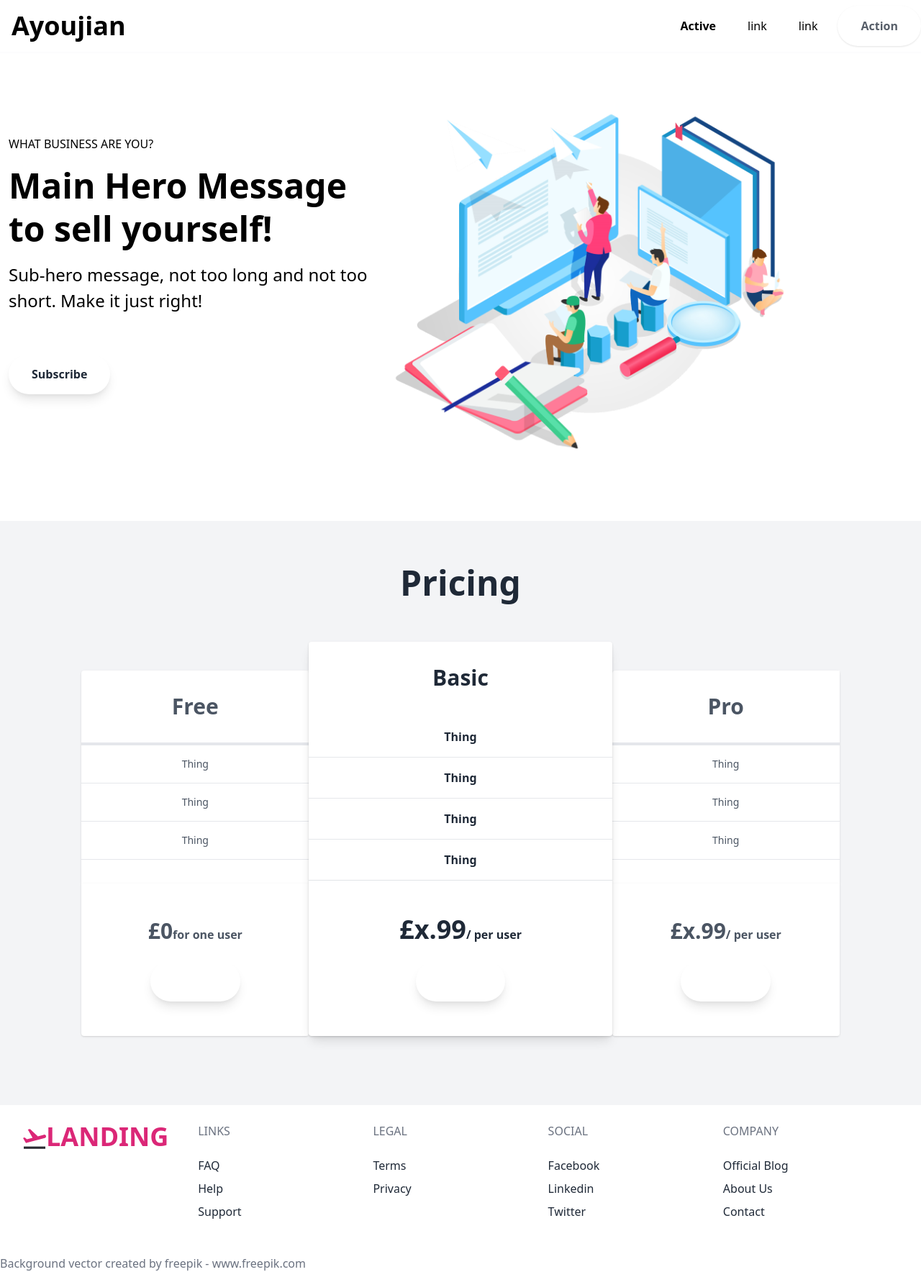
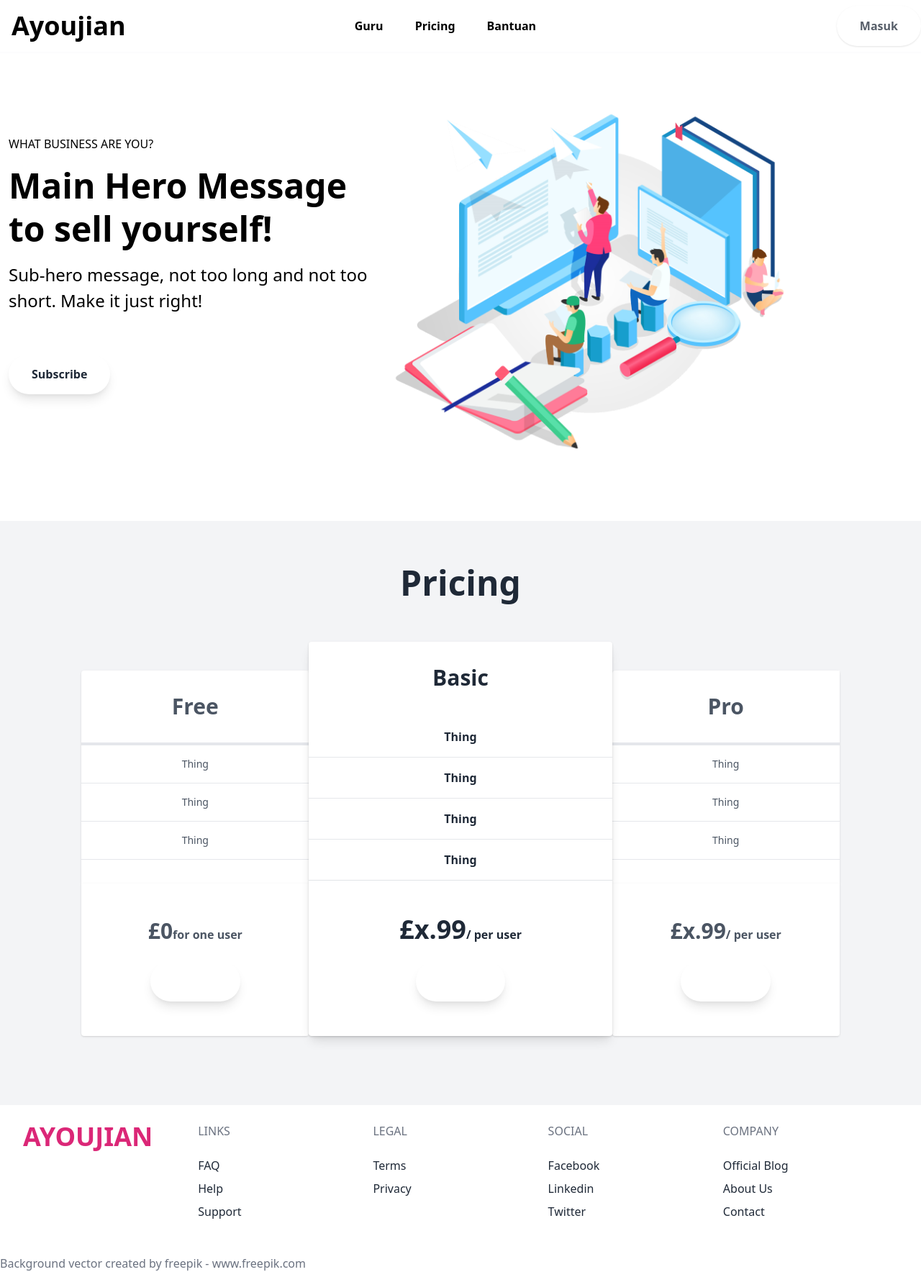
Before and after one commit to Dinel13/ayoujian, a React (Create React App) app: page / in a window 1280 px wide. Shown: the whole page at 72% size. Built offline with nearby package versions, Linux system fonts and the light colour scheme.

Commit message:
make nav work add fungction

```diff
--- a/src/App.js
+++ b/src/App.js
@@ -8,7 +8,7 @@ import Pricing from "./components/Pricing";
 const App = () => {
   return (
     <>
-      <Nav />
+     <Nav />
       <Hero />
       <Pricing />
       <Footer />
--- a/src/components/Footer.js
+++ b/src/components/Footer.js
@@ -1,4 +1,5 @@
 import React from "react";
+import { Link } from "react-router-dom";
 
 const Footer = () => {
   return (
@@ -6,57 +7,39 @@ const Footer = () => {
       <div className="container mx-auto px-8">
         <div className="w-full flex flex-col md:flex-row py-6">
           <div className="flex-1 mb-6 text-black">
-            <a
+            <Link
               className="text-pink-600 no-underline hover:no-underline font-bold text-2xl lg:text-4xl"
               href="#"
             >
-              <svg
-                className="h-8 fill-current inline"
-                xmlns="http://www.w3.org/2000/svg"
-                viewBox="0 0 512.005 512.005"
-              >
-                <rect
-                  fill="#2a2a31"
-                  x="16.539"
-                  y="425.626"
-                  width="479.767"
-                  height="50.502"
-                  transform="matrix(1,0,0,1,0,0)"
-                />
-                <path
-                  className="plane-take-off"
-                  d=" M 510.7 189.151 C 505.271 168.95 484.565 156.956 464.365 162.385 L 330.156 198.367 L 155.924 35.878 L 107.19 49.008 L 211.729 230.183 L 86.232 263.767 L 36.614 224.754 L 0 234.603 L 45.957 314.27 L 65.274 347.727 L 105.802 336.869 L 240.011 300.886 L 349.726 271.469 L 483.935 235.486 C 504.134 230.057 516.129 209.352 510.7 189.151 Z "
-                />
-              </svg>
-              LANDING
-            </a>
+             AYOUJIAN
+            </Link>
           </div>
           <div className="flex-1">
             <p className="uppercase text-gray-500 md:mb-6">Links</p>
             <ul className="list-reset mb-6">
               <li className="mt-2 inline-block mr-2 md:block md:mr-0">
-                <a
+                <Link
                   href="#"
                   className="no-underline hover:underline text-gray-800 hover:text-pink-500"
                 >
                   FAQ
-                </a>
+                </Link>
               </li>
               <li className="mt-2 inline-block mr-2 md:block md:mr-0">
-                <a
+                <Link
                   href="#"
                   className="no-underline hover:underline text-gray-800 hover:text-pink-500"
                 >
                   Help
-                </a>
+                </Link>
               </li>
               <li className="mt-2 inline-block mr-2 md:block md:mr-0">
-                <a
+                <Link
                   href="#"
                   className="no-underline hover:underline text-gray-800 hover:text-pink-500"
                 >
                   Support
-                </a>
+                </Link>
               </li>
             </ul>
           </div>
@@ -64,20 +47,20 @@ const Footer = () => {
             <p className="uppercase text-gray-500 md:mb-6">Legal</p>
             <ul className="list-reset mb-6">
               <li className="mt-2 inline-block mr-2 md:block md:mr-0">
-                <a
+                <Link
                   href="#"
                   className="no-underline hover:underline text-gray-800 hover:text-pink-500"
                 >
                   Terms
-                </a>
+                </Link>
               </li>
               <li className="mt-2 inline-block mr-2 md:block md:mr-0">
-                <a
+                <Link
                   href="#"
                   className="no-underline hover:underline text-gray-800 hover:text-pink-500"
                 >
                   Privacy
-                </a>
+                </Link>
               </li>
             </ul>
           </div>
--- a/src/components/Hero.js
+++ b/src/components/Hero.js
@@ -37,11 +37,11 @@ const Hero = () => {
           xmlns="http://www.w3.org/2000/svg"
           xlinkHref="http://www.w3.org/1999/xlink"
         >
-          <g stroke="none" stroke-width="1" fill="none" fill-rule="evenodd">
+          <g stroke="none" strokeWidth="1" fill="none" fillRule="evenodd">
             <g
               transform="translate(-2.000000, 44.000000)"
               fill="#FFFFFF"
-              fill-rule="nonzero"
+              fillRule="nonzero"
             >
               <path
                 d="M0,0 C90.7283404,0.927527913 147.912752,27.187927 291.910178,59.9119003 C387.908462,81.7278826 543.605069,89.334785 759,82.7326078 C469.336065,156.254352 216.336065,153.6679 0,74.9732496"
@@ -60,7 +60,7 @@ const Hero = () => {
             <g
               transform="translate(-4.000000, 76.000000)"
               fill="#FFFFFF"
-              fill-rule="nonzero"
+              fillRule="nonzero"
             >
               <path d="M0.457,34.035 C57.086,53.198 98.208,65.809 123.822,71.865 C181.454,85.495 234.295,90.29 272.033,93.459 C311.355,96.759 396.635,95.801 461.025,91.663 C486.76,90.01 518.727,86.372 556.926,80.752 C595.747,74.596 622.372,70.008 636.799,66.991 C663.913,61.324 712.501,49.503 727.605,46.128 C780.47,34.317 818.839,22.532 856.324,15.904 C922.689,4.169 955.676,2.522 1011.185,0.432 C1060.705,1.477 1097.39,3.129 1121.236,5.387 C1161.703,9.219 1208.621,17.821 1235.4,22.304 C1285.855,30.748 1354.351,47.432 1440.886,72.354 L1441.191,104.352 L1.121,104.031 L0.457,34.035 Z"></path>
             </g>
--- a/src/components/nav.js
+++ b/src/components/nav.js
@@ -1,17 +1,22 @@
-import React , {useRef, useEffect, useState}  from "react";
-import {Link} from 'react-router-dom';
+import React, { useRef, useEffect, useState } from "react";
+import { Link } from "react-router-dom";
 
 const Nav = () => {
   const [offset, setOffset] = useState(0);
+  const [targetHumberger, setTargetHumberger] = useState([]);
   const header = useRef();
   const navContent = useRef();
-  const navAction = useRef();
+  const navToggle = useRef();
+  const navAction = useRef([]);
 
-  //to get value of scrool
+
   useEffect(() => {
+    //to get value of scrool
     window.onscroll = () => {
-      setOffset(window.pageYOffset)
-    }
+      setOffset(window.pageYOffset);
+    };
+    //to get the id of icon and out icon humberger
+    setTargetHumberger([document.getElementById("outIcon"), document.getElementById("menuIcon") ])
   }, []);
 
   //to change the nav if scroled
@@ -37,11 +42,38 @@ const Nav = () => {
       navContent.current.classList.remove("bg-white");
       navContent.current.classList.add("bg-gray-100");
     }
-  },[offset])
+  }, [offset]);
+
+  //to hide the modal when clicked outside the modal
+ useEffect(() => {
+    window.onclick = function (event) {
+      if (event.target === targetHumberger[0] || event.target === targetHumberger[1] ) {
+        if (navContent.current.classList.contains("hidden")) {
+          navContent.current.classList.add("hidden");
+        } else {
+          navContent.current.classList.remove("hidden");
+        }
+      } else {
+        navContent.current.classList.add("hidden");
+      }
+    };
+  }, [targetHumberger]);
+
+
+  //to show or hide togle button
+  const togleNavHandler = (e) => {
+        if (navContent.current.classList.contains("hidden")) {
+          navContent.current.classList.remove("hidden");
+        } else {
+          navContent.current.classList.add("hidden");
+        }
+  };
+
+
 
   return (
-    <nav ref={header} className="fixed w-full z-30 top-0 text-white">
-      <div className="w-full container mx-auto flex flex-wrap items-center justify-between mt-0 py-2">
+    <nav ref={header}  className="fixed w-full z-30 top-0 text-white">
+      <div  className="w-full container mx-auto flex flex-wrap items-center justify-between mt-0 py-2">
         <div className="pl-4 flex items-center">
           <Link
             className="toggleColour text-black no-underline hover:no-underline font-bold text-2xl lg:text-4xl"
@@ -52,16 +84,18 @@ const Nav = () => {
         </div>
         <div className="block lg:hidden pr-4">
           <button
-            id="nav-toggle"
+            ref={navToggle}
+            onClick={togleNavHandler}
             className="flex items-center p-1 text-pink-800 hover:text-gray-900 focus:outline-none focus:shadow-outline transform transition hover:scale-105 duration-300 ease-in-out"
           >
             <svg
               className="fill-current h-6 w-6"
               viewBox="0 0 20 20"
               xmlns="http://www.w3.org/2000/svg"
+              id="outIcon"
             >
               <title>Menu</title>
-              <path d="M0 3h20v2H0V3zm0 6h20v2H0V9zm0 6h20v2H0v-2z" />
+              <path id="menuIcon" d="M0 3h20v2H0V3zm0 6h20v2H0V9zm0 6h20v2H0v-2z" />
             </svg>
           </button>
         </div>
@@ -69,37 +103,43 @@ const Nav = () => {
           className="w-full flex-grow lg:flex lg:items-center lg:w-auto hidden mt-2 lg:mt-0 bg-white lg:bg-transparent text-black p-4 lg:p-0 z-20"
           ref={navContent}
         >
-          <ul className="list-reset lg:flex justify-end flex-1 items-center">
+          <ul className="list-reset lg:flex justify-center flex-1 items-center">
             <li className="mr-3">
-              <a
+              <Link
                 className="inline-block py-2 px-4 text-black font-bold no-underline"
-                href="#"
+                to="/guru"
               >
-                Active
-              </a>
+                Guru
+              </Link>
             </li>
             <li className="mr-3">
-              <a
-                className="inline-block text-black no-underline hover:text-gray-800 hover:text-underline py-2 px-4"
-                href="#"
+              <Link
+                className="inline-block py-2 px-4 text-black font-bold no-underline"
+                to="/pricing"
               >
-                link
-              </a>
+                Pricing
+              </Link>
             </li>
             <li className="mr-3">
-              <a
-                className="inline-block text-black no-underline hover:text-gray-800 hover:text-underline py-2 px-4"
-                href="#"
+              <Link
+                className="inline-block py-2 px-4 text-black font-bold no-underline"
+                to="/bantuan"
               >
-                link
-              </a>
+                Bantuan
+              </Link>
             </li>
           </ul>
           <button
             ref={navAction}
-            className="mx-auto lg:mx-0 hover:underline bg-white text-gray-800 font-bold rounded-full mt-4 lg:mt-0 py-4 px-8 shadow opacity-75 focus:outline-none focus:shadow-outline transform transition hover:scale-105 duration-300 ease-in-out"
+            className="inline-block text-sm px-4 py-2 leading-none border rounded text-white border-white hover:border-transparent hover:text-blue-500 hover:bg-white mt-4 md:mt-0"
           >
-            Action
+            Daftar
+          </button>
+          <button
+            ref={navAction}
+            className="mx-auto lg:ml-3 lg:mx-0 hover:underline bg-white text-gray-800 font-bold rounded-full mt-4 lg:mt-0 py-4 px-8 shadow opacity-75 focus:outline-none focus:shadow-outline transform transition hover:scale-105 duration-300 ease-in-out"
+          >
+            Masuk
           </button>
         </div>
       </div>
```
